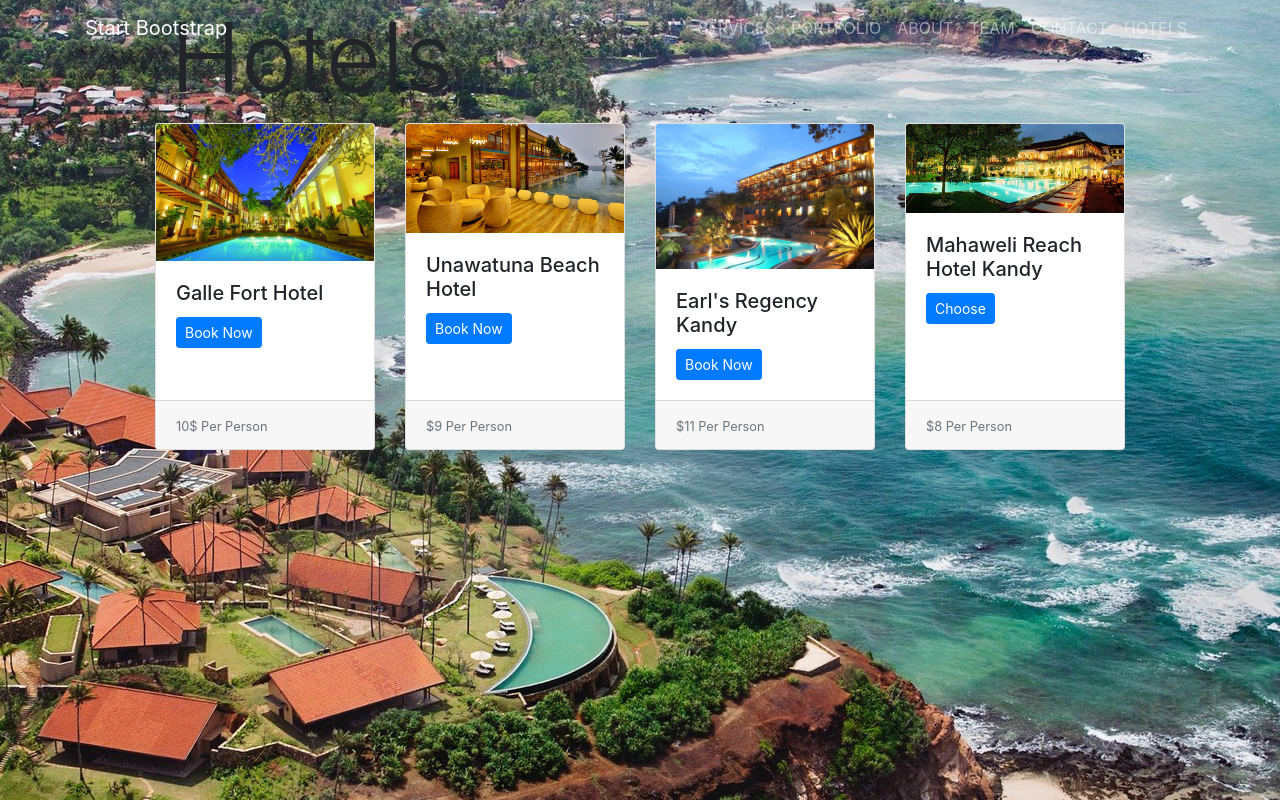
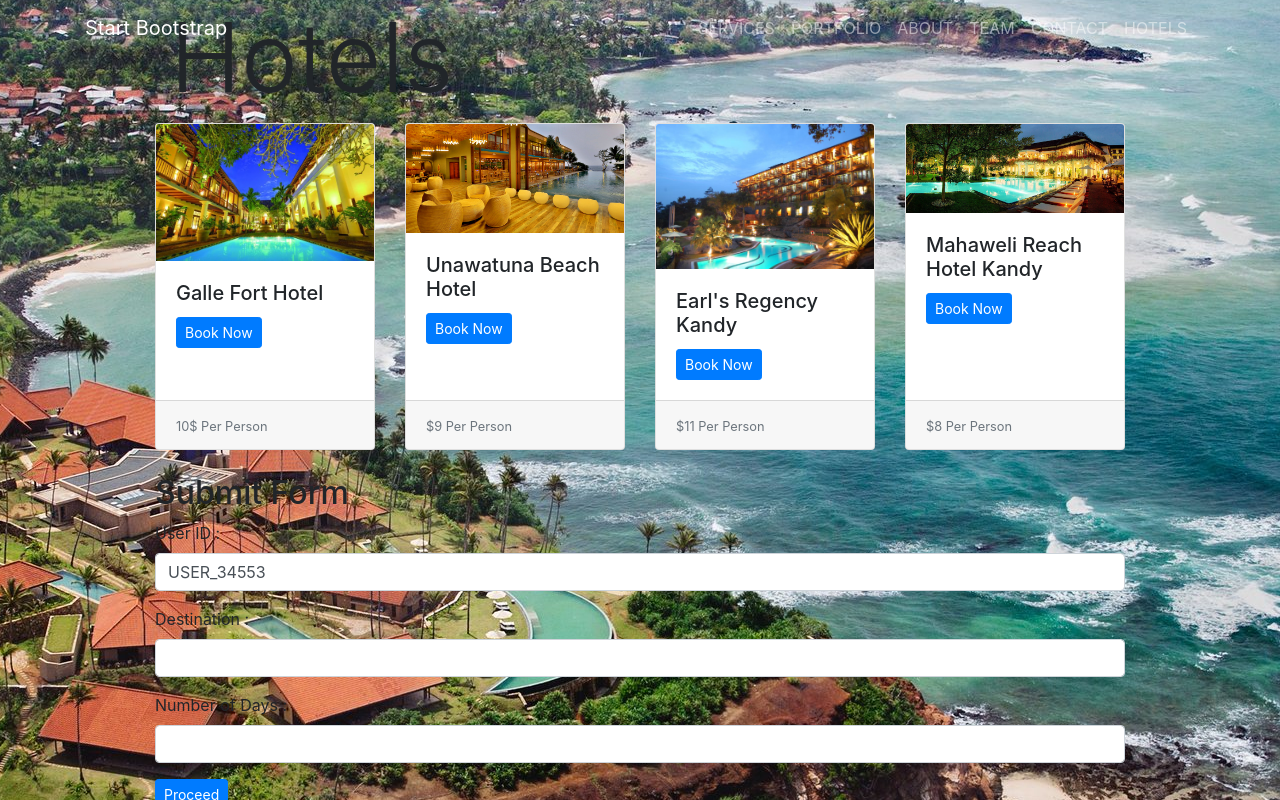
Before and after one commit to chamikaravinda/toureceylone, a React (Create React App) app: page /listHotel in a window 1280 px wide. Shown: the top 800 px of the page. Built offline with nearby package versions, Linux system fonts and the light colour scheme.

Commit message:
Js Updated in Hotel List with a Form

```diff
--- a/src/component/hotel-list-component.js
+++ b/src/component/hotel-list-component.js
@@ -18,6 +18,37 @@
 
 };
 
+function calculateGalleFort() {
+    var result = "Galle Fort"
+    var priceValue = "10";
+
+    document.getElementById("destination").value = result;
+    //  document.getElementById("priceVal").value = "sddsds";
+}
+
+function calculateUnawatuna() {
+    var result = "Unawatuna Beach Hotel"
+    var price  = "9";
+
+    document.getElementById("destination").value = result;
+   // document.getElementById("price").value = price;
+}
+
+function calculateEarl() {
+    var result = "Earls Regency Kandy"
+    var price = "11";
+
+    document.getElementById("destination").value = result;
+   // document.getElementById("price").value = price;
+}
+
+function calculateMahaweli() {
+    var result = "Hotel Kandy"
+    var price = "8";
+
+    document.getElementById("destination").value = result;
+  //  document.getElementById("price").value = price;
+}
 
 export default class HotelList extends Component{
 
@@ -37,7 +68,7 @@
                                          alt="Card image cap"/>
                                         <div className="card-body">
                                             <h5 className="card-title">Galle Fort Hotel</h5>
-                                            <button type="button" className="btn  btn-sm  btn-primary">Book Now</button>
+                                            <button onClick={calculateGalleFort} id = "fort"value = "FORT" type="button" className="btn  btn-sm  btn-primary">Book Now</button>
                                         </div>
                                         <div className="card-footer">
                                             <small className="text-muted">10$ Per Person</small>
@@ -47,7 +78,7 @@
                                     <img className="card-img-top" src={hotel2_img} alt="Card image cap"/>
                                         <div className="card-body">
                                             <h5 className="card-title">Unawatuna Beach Hotel</h5>
-                                            <button type="button" className="btn btn-sm  btn-primary">Book Now</button>
+                                            <button type="button"  onClick={calculateUnawatuna} value = "UNAWATUNA" className="btn btn-sm  btn-primary">Book Now</button>
 
                                         </div>
                                         <div className="card-footer">
@@ -58,7 +89,7 @@
                                     <img className="card-img-top" src={hotel3_img} alt="Card image cap"/>
                                         <div className="card-body">
                                             <h5 className="card-title">Earl's Regency Kandy</h5>
-                                            <button type="button" className="btn btn-sm  btn-primary">Book Now</button>
+                                            <button type="button" onClick={calculateEarl} value="EARL" className="btn btn-sm  btn-primary">Book Now</button>
 
                                         </div>
                                         <div className="card-footer">
@@ -70,7 +101,7 @@
                                          alt="Card image cap"/>
                                         <div className="card-body">
                                             <h5 className="card-title">Mahaweli Reach Hotel Kandy</h5>
-                                            <button type="button" className="btn btn-sm btn-primary">Choose</button>
+                                            <button type="button" onClick={calculateMahaweli}  value="MAHAWELI" className="btn btn-sm btn-primary">Book Now</button>
 
                                         </div>
                                         <div className="card-footer">
@@ -80,7 +111,46 @@
                             </div>
                         </div>
                     </div>
+
+                    <br/>
+                    <h2 color = "white"> Submit Form </h2>
+
+                    <form onSubmit={this.onSubmit}>
+                        <div className="form-group">
+                            <label color = "white">User ID : </label>
+                            <input type="text"
+                                   className="form-control"
+                                   value = "USER_34553"
+                            />
+                        </div>
+
+                        <div className="form-group">
+                            <label color = "white">Destination : </label>
+                            <input type="text"
+                                   className="form-control"
+                                   value = ""
+                                   id = "destination"
+                            />
+                        </div>
+
+
+                        <div className="form-group">
+                            <label color = "white">Number of Days : </label>
+                            <input type="text"
+                                   className="form-control"
+                                   value = ""
+                                   ïd = "days"
+                            />
+                        </div>
+
+                        <div className= "form-group">
+                             <button type="button"  className="btn btn-sm  btn-primary"> Proceed</button>
+                        </div>
+
+                    </form>
                 </div>
+
+
             </div>
 
         )
```
